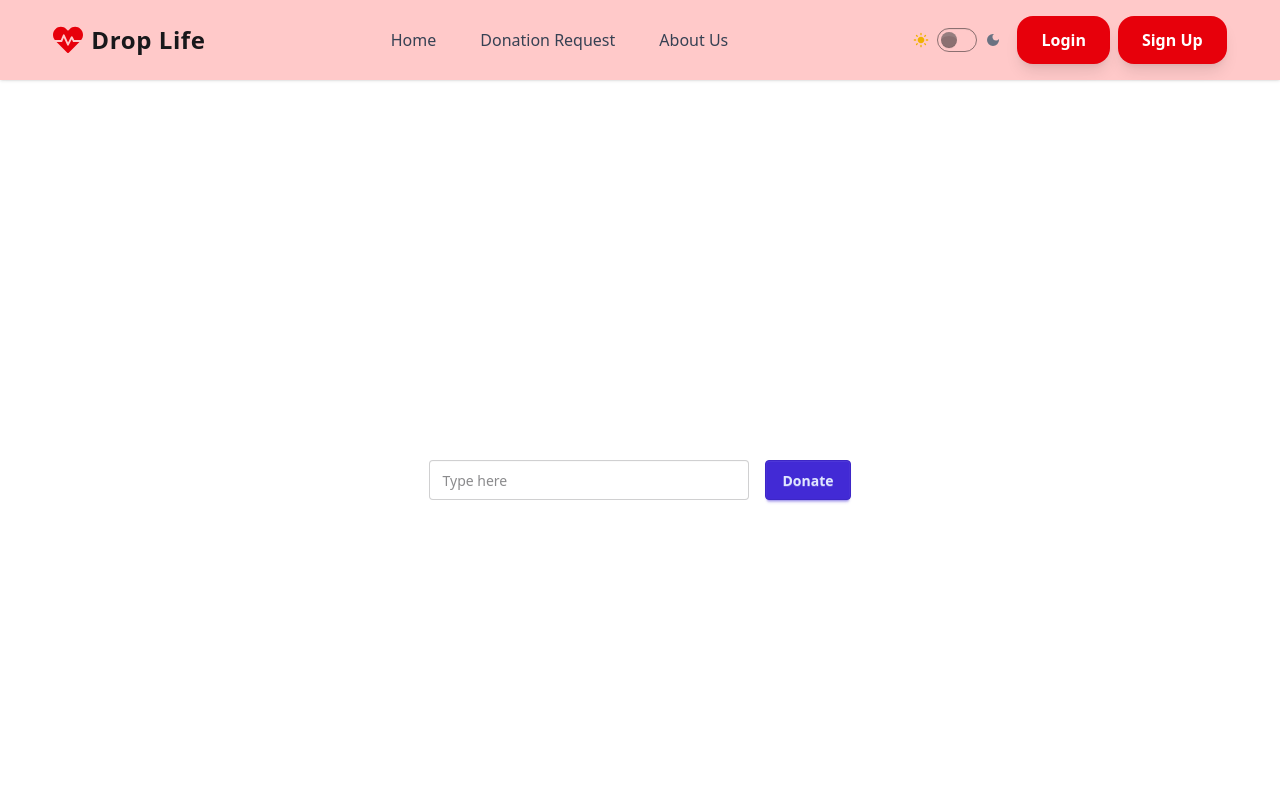
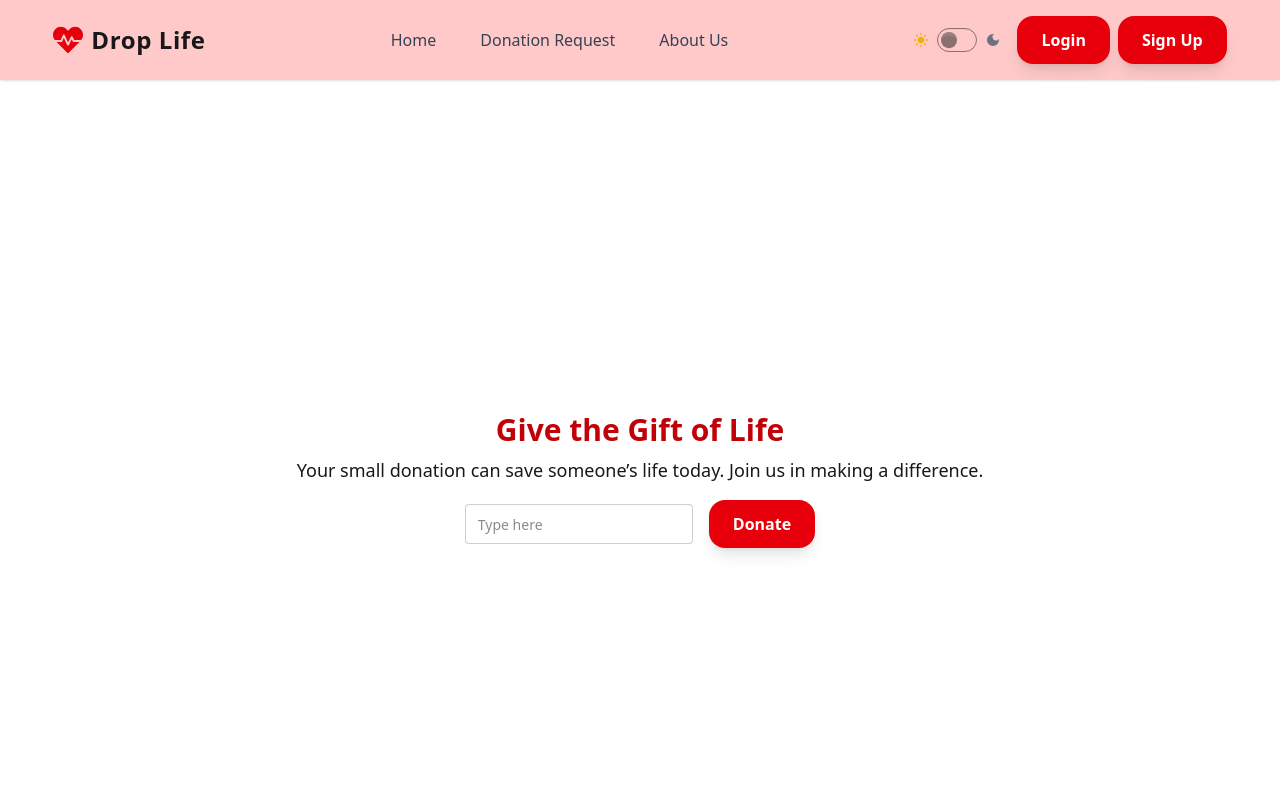
Before and after one commit to evrahimhasan/blood-dontaion-client, a React (Vite) app: page /donation in a window 1280 px wide. Shown: the top 800 px of the page. Built offline with nearby package versions, Linux system fonts and the light colour scheme; no server answers.

Commit message:
all section title same size

```diff
--- a/src/App.css
+++ b/src/App.css
@@ -0,0 +1,5 @@
+@import url('https://fonts.googleapis.com/css2?family=Inter:ital,opsz,wght@0,14..32,100..900;1,14..32,100..900&display=swap');
+
+body {
+    font-family: 'Inter', sans-serif;
+}
--- a/src/components/aboutUs/AboutUs.jsx
+++ b/src/components/aboutUs/AboutUs.jsx
@@ -34,12 +34,12 @@ const AboutUs = () => {
         <section className="min-h-screen flex items-center justify-center dark:bg-gray-950 px-4">
             <div className="w-full max-w-7xl">
                 {/* Title */}
-                <h2 className="text-4xl md:text-5xl font-bold text-center text-red-600 dark:text-red-500 mb-6">
+                <h2 className="text-3xl md:text-5xl font-bold text-center text-red-600 dark:text-red-500 mb-6">
                     About Us
                 </h2>
 
                 {/* Intro */}
-                <p className="text-center text-gray-700 dark:text-gray-400 text-lg max-w-3xl mx-auto mb-12">
+                <p className="text-center text-lg max-w-3xl mx-auto mb-12">
                     The Blood Donation Application is a user-friendly platform that
                     facilitates blood donation activities by connecting donors with those
                     in need through a seamless and efficient process.
@@ -68,7 +68,7 @@ const AboutUs = () => {
                                 {point.title}
                             </h3>
 
-                            <p className="text-gray-700 dark:text-gray-400 text-sm leading-relaxed">
+                            <p className="text-sm leading-relaxed">
                                 {point.description}
                             </p>
                         </div>
--- a/src/components/contact/Contact.jsx
+++ b/src/components/contact/Contact.jsx
@@ -5,7 +5,7 @@ const Contact = () => {
         <section className="">
             <div className="container mx-auto px-4">
                 {/* Section Title */}
-                <h2 className="text-4xl sm:text-5xl font-bold text-center text-red-600 mb-16 drop-shadow-md">
+                <h2 className="text-3xl sm:text-5xl font-bold text-center text-red-600 mb-16 drop-shadow-md">
                     Contact Us
                 </h2>
 
--- a/src/components/faq/FAQ.jsx
+++ b/src/components/faq/FAQ.jsx
@@ -40,7 +40,7 @@ const FAQ = () => {
         <section className="">
             <div className="container mx-auto max-w-4xl">
                 {/* Section Title */}
-                <h2 className="text-4xl sm:text-5xl font-bold text-center text-red-600 mb-16 drop-shadow-md">
+                <h2 className="text-3xl sm:text-5xl font-bold text-center text-red-600 mb-16 drop-shadow-md">
                     Frequently Asked Questions
                 </h2>
 
--- a/src/components/featured/Featured.jsx
+++ b/src/components/featured/Featured.jsx
@@ -34,7 +34,7 @@ const Featured = () => {
         <section className="">
             <div className="container mx-auto px-4">
                 {/* Section Title */}
-                <h2 className="text-4xl sm:text-5xl font-bold text-center text-red-600 mb-16 drop-shadow-md">
+                <h2 className="text-3xl sm:text-5xl font-bold text-center text-red-600 mb-16 drop-shadow-md">
                     Why Choose Our Blood Donation Program
                 </h2>
 
--- a/src/components/search/Search.jsx
+++ b/src/components/search/Search.jsx
@@ -54,7 +54,7 @@ const Search = () => {
                 <div className="max-w-7xl mx-auto px-4">
                     {/* Page Title */}
                     <div className="text-center mb-12">
-                        <h2 className="text-4xl font-bold text-orange-500 mb-3">
+                        <h2 className="text-3xl font-bold text-red-500 mb-3">
                             Search Blood Donors
                         </h2>
                         <p className="text-base-content max-w-2xl mx-auto">
@@ -97,13 +97,13 @@ const Search = () => {
                         </form>
                     </div>
                     {
-                        filterData.length == 0 ? <h1 className='text-orange-500 text-center font-bold text-4xl'>No Request Found</h1>
+                        filterData.length == 0 ? <h1 className='text-red-500 text-center font-bold text-4xl'>No Request Found</h1>
 
                             : <div className="grid grid-cols-1 md:grid-cols-2 lg:grid-cols-3 gap-8">
                                 {
                                     filterData.map(data => <div className="card bg-base-200 shadow-md">
                                         <div className="card-body">
-                                            <h3 className="text-xl font-bold text-orange-500">
+                                            <h3 className="text-xl font-bold text-red-500">
                                                 Blood Group: {data.blood}
                                             </h3>
                                             <p className="text-sm">Recipient Name: {data.recipientName}</p>
--- a/src/components/statistics/Statistics.jsx
+++ b/src/components/statistics/Statistics.jsx
@@ -7,7 +7,7 @@ const Statistics = () => {
             rounded-xl shadow-lg">
                 <div className="grid md:grid-cols-4 gap-8 text-center">
                     <div className="transform transition hover:scale-105">
-                        <h3 className="text-4xl sm:text-5xl font-bold">100,000+</h3>
+                        <h3 className="text-3xl sm:text-5xl font-bold">100,000+</h3>
                         <p className="text-lg mt-2">Registered Donors</p>
                     </div>
                     <div className="transform transition hover:scale-105">
--- a/src/components/whyDonate/WhyDonate.jsx
+++ b/src/components/whyDonate/WhyDonate.jsx
@@ -4,7 +4,7 @@ const WhyDonate = () => {
     return (
         <div className="container mx-auto">
             {/* Section Title */}
-            <h2 className="text-4xl sm:text-5xl font-bold text-center text-red-600 mb-16 drop-shadow-md">
+            <h2 className="text-3xl sm:text-5xl font-bold text-center text-red-600 mb-16 drop-shadow-md">
                 Why Donate Blood?
             </h2>
 
--- a/src/pages/donation/Donation.jsx
+++ b/src/pages/donation/Donation.jsx
@@ -25,16 +25,28 @@ const Donation = () => {
             })
     }
     return (
+        <section className='flex flex-col justify-center items-center min-h-screen gap-4'>
+            <div className="text-center ">
+                <h1 className="text-3xl font-bold text-red-700">Give the Gift of Life</h1>
+                <p className="mt-2 text-lg">
+                    Your small donation can save someone’s life today. Join us in making a difference.
+                </p>
+            </div>
             <div>
-            <form onSubmit={handleCheckout} className='flex justify-center items-center min-h-screen gap-4' >
+                <form onSubmit={handleCheckout} className='flex justify-center items-center gap-4' >
                     <input
                         name='donateAmount'
                         type="text"
                         placeholder='Type here'
                         className='input' />
-                <button className='btn btn-primary' type='submit'>Donate</button>
+                    <button
+                        className="px-6 py-3 rounded-2xl bg-red-600 text-white
+                                font-semibold shadow-lg hover:bg-red-700 transition transform
+                                hover:-translate-y-1"
+                        type='submit'>Donate</button>
                 </form>
             </div>
+        </section>
     );
 };
 
```
Lines whose indentation alone changed are shown as unchanged.
